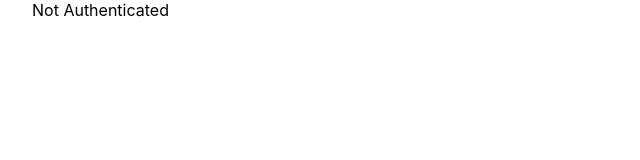
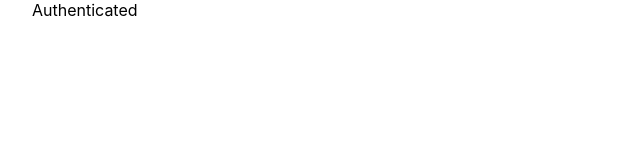
Before and after one commit to sierraleonez/simplr-dashboard, a Next.js app: page / in a window 1280 px wide. Shown: the top 160 px of the page, without its empty margins (0-640 px from the left). Built offline with nearby package versions, Linux system fonts and the light colour scheme; sample sign-in values are in the browser's storage.

Commit message:
fix login error handler and dynamic import auth provider

```diff
--- a/pages/_app.tsx
+++ b/pages/_app.tsx
@@ -1,7 +1,14 @@
 import "../styles/globals.css";
 import type { AppProps } from "next/app";
-import { AuthProvider } from "../src/components/Auth/provider";
 import { ModalProvider } from "components/Modal/Global";
+import { StaticPageProps } from "Constants/Pages";
+import dynamic from 'next/dynamic'
+
+// Dynamically import Auth provider since localStorage object only available at client side
+const AuthProvider = dynamic(
+  () => import('components/Auth/provider'),
+  { ssr: false }
+)
 
 function MyApp({ Component, pageProps }: AppProps) {
   return (
@@ -13,4 +20,12 @@ function MyApp({ Component, pageProps }: AppProps) {
   );
 }
 
+export async function getStaticProps(): Promise<StaticPageProps> {
+  return {
+    props: {
+      flow: "public",
+    },
+  };
+}
+
 export default MyApp;
--- a/pages/index.tsx
+++ b/pages/index.tsx
@@ -3,11 +3,12 @@ import styles from '../styles/Home.module.css'
 import { useAuth } from '../src/components/Auth/provider'
 import React from 'react'
 import { StaticPageProps } from 'Constants/Pages'
+
 const Home: NextPage = () => {
   const authContext = useAuth()
   return (
     <div className={styles.container}>
-      {authContext?.authState.token ? <div>Authenticated</div> : <div>Not Authenticated</div>}
+      {authContext?.isUserAuthenticated() ? <div>Authenticated</div> : <div>Not Authenticated</div>}
     </div>
   )
 }
--- a/src/Microservice/Auth/auth.ts
+++ b/src/Microservice/Auth/auth.ts
@@ -10,6 +10,7 @@ type LoginRequest = {
 };
 
 async function CLogin(req: LoginRequest) {
+  try {
     const res = await APICall<LoginRequest, LoginResponse>({
       context: "simplr-auth",
       method: "post",
@@ -17,6 +18,9 @@ async function CLogin(req: LoginRequest) {
       param: req,
     });
     return res;
+  } catch (error) {
+    throw error;
+  }
 }
 
 type RegisterRequest = {
--- a/src/components/Auth/provider.tsx
+++ b/src/components/Auth/provider.tsx
@@ -19,16 +19,18 @@ const AuthProvider = ({
   pageProps: PageProps;
 }) => {
   const [authState, setAuthState] = React.useState({
-    token: "",
+    token: localStorage.getItem("token") || '',
   });
   const router = useRouter();
   const isUserAuthenticated = () => {
-    const token = localStorage.getItem("token");
-    if (token) {
-      setAuthState({ token });
-      return true;
+    if (typeof window !== "undefined") {
+      if (authState.token) {
+        return true;
+      } else {
+        return false;
+      }
     } else {
-      return false;
+      return false
     }
   };
 
@@ -64,4 +66,5 @@ const AuthProvider = ({
 };
 
 const useAuth = () => useContext(AuthContext);
+export default AuthProvider
 export { AuthContext, AuthProvider, useAuth };
--- a/src/components/Modal/Global/index.tsx
+++ b/src/components/Modal/Global/index.tsx
@@ -12,6 +12,7 @@ type ModalProviderProps = {
 type ModalContextInterface = {
   modalState: GlobalModalState;
   openModal: openModal;
+  openErrorModal: openErrorModal;
 };
 
 type GlobalModalType = "error" | "warning" | "success" | "notification";
@@ -23,6 +24,7 @@ type GlobalModalState = {
 };
 
 type openModal = (message: string, type: GlobalModalType) => void;
+type openErrorModal = (error: any) => void;
 
 const ModalContext = React.createContext<ModalContextInterface | null>(null);
 const { Provider } = ModalContext;
@@ -32,24 +34,51 @@ function ModalProvider({ children }: ModalProviderProps) {
     message: "",
     type: "notification",
   });
+
+  /**
+   * Open general modal, you can specify what type of modal that you want
+   * @param message Message to be displayed on modal
+   * @param type Type of the modal
+   */
   function openModal(
     message: string = "",
     type: GlobalModalType = "notification"
   ) {
     setModalState({ isVisible: true, message, type });
   }
+
+  /**
+   * Open error modal with specific payload, only accepting AxiosError object
+   *
+   * if error message from BE response is undefined,
+   * then we'll use axios.message field for the error message
+   * @warning Use it only with simplr context
+   * @param error Error object from catch block (AxiosError Object)
+   */
+  function openErrorModal(error: any) {
+    setModalState({
+      isVisible: true,
+      message: error.error?.response?.data?.Message || error.error.message,
+      type: "error",
+    });
+  }
+
   useEffect(() => {
     if (modalState.isVisible) {
+      // Close modal after 4s inactivity
+      // 4000ms + animateIn(400ms) + animateOut(400ms)
       setTimeout(() => {
         setModalState({ isVisible: false });
-      }, 4900);
+      }, 4800);
     }
   }, [modalState.isVisible]);
+
   return (
     <Provider
       value={{
         modalState,
         openModal,
+        openErrorModal
       }}
     >
       {modalState.isVisible && (
```
Also changed, not shown: pages/login/useCustomHook.ts (+8 -4 lines), 1 other file (tests, documents, lock files or other folders). Lines whose indentation alone changed are shown as unchanged.
